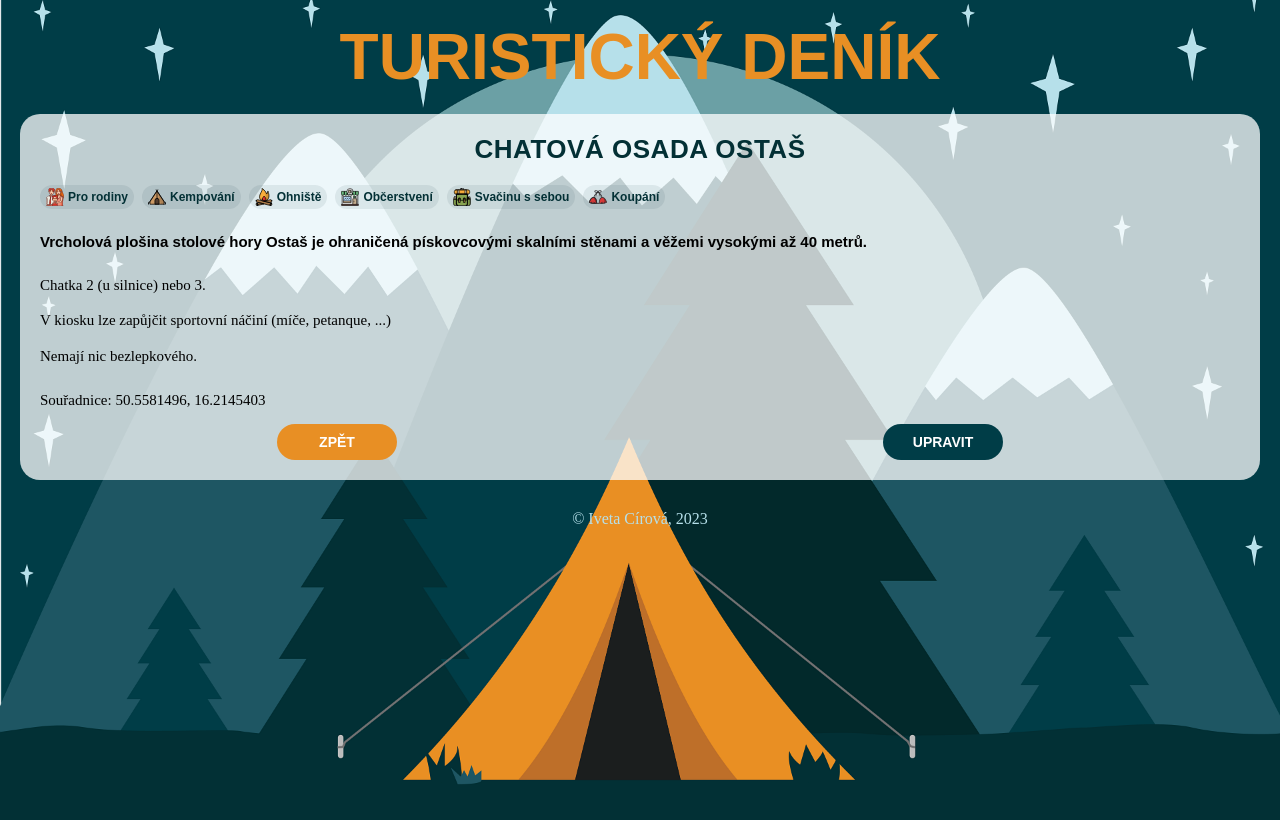
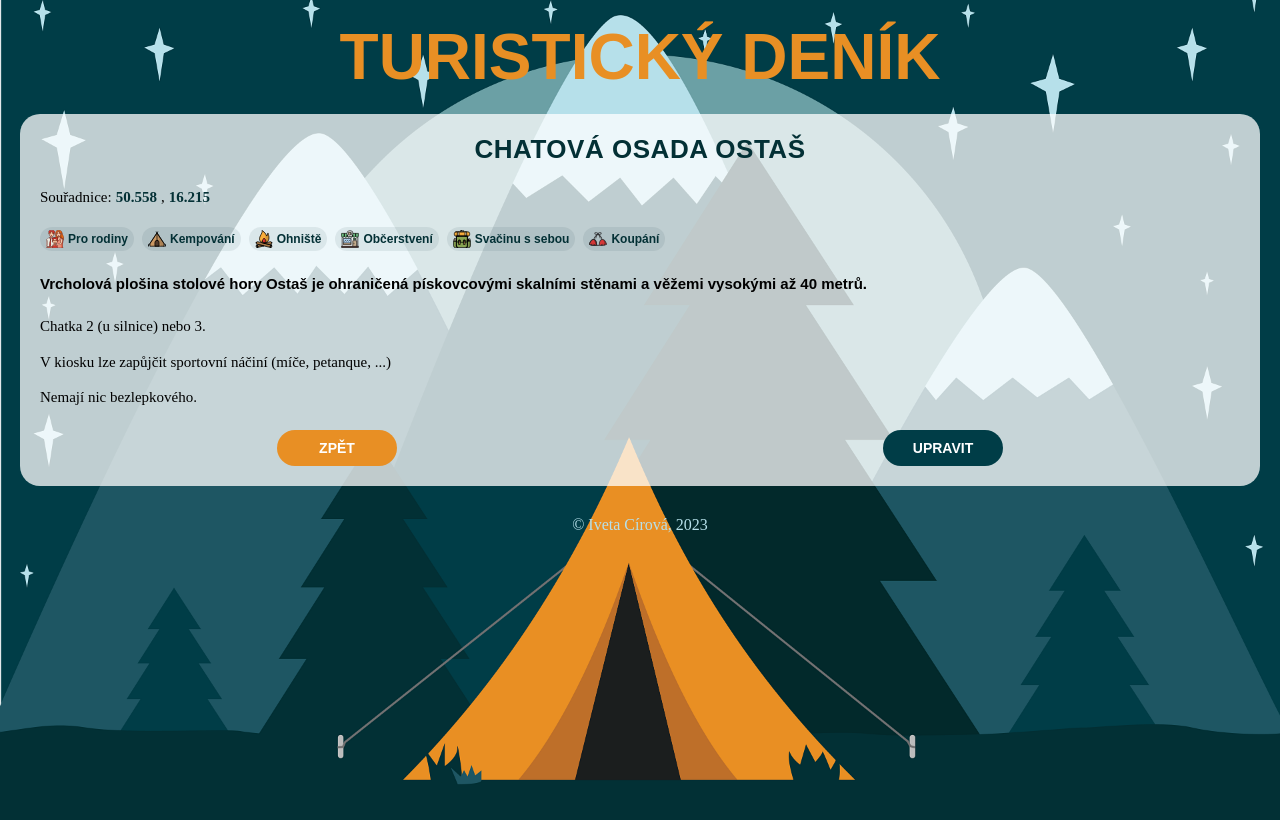
Before and after one commit to icirova/tourist-diary-v2, a React (Vite) app: page /detail/1 in a window 1280 px wide. Built offline with nearby package versions, Linux system fonts and the light colour scheme.

Commit message:
UI - souřadnice

```diff
--- a/src/components/CardForm.jsx
+++ b/src/components/CardForm.jsx
@@ -3,6 +3,7 @@ import PropTypes from 'prop-types';
 import "./CardForm.scss";
 import TagBadge from './TagBadge';
 import { TAGS } from '../tags';
+import formatCoordinate from '../utils/formatCoordinate';
 import pencilIcon from "/icons/pencil.svg";
 import notesIcon from "/icons/notes.svg";
 import descriptionIcon from "/icons/description.svg";
@@ -179,10 +180,7 @@ const CardForm = ({ onAddCard, pickedCoords }) => {
       {isVisible && (
         <form className="form" onSubmit={handleSubmit}>
           <div className="form__section">
-            <h3 className="form__section-title">Základní informace</h3>
-            <p className="help-text">
-              Pole označená <span className="required-star">*</span> jsou povinná.
-            </p>
+            <h3 className="form__section-title">Název</h3>
             <label htmlFor="title" className="field-label">
               <img className="label-icon" src={pencilIcon} alt="pencil" />
               Název <span className="required-star">*</span>
@@ -200,7 +198,10 @@ const CardForm = ({ onAddCard, pickedCoords }) => {
               onChange={handleChange}
             />
             <p className="help-text">Krátký, výstižný název místa (doporučeno 3–80 znaků).</p>
+          </div>
 
+          <div className="form__section">
+            <h3 className="form__section-title">Souřadnice</h3>
             <div className="field-label">
               <img className="label-icon" src={pinFormIcon} alt="pin" /> Pin na mapě
             </div>
@@ -249,6 +250,10 @@ const CardForm = ({ onAddCard, pickedCoords }) => {
                 />
               </div>
             </div>
+
+            <p className="help-text">
+              Náhled zobrazení: {formatCoordinate(formData.lat)}, {formatCoordinate(formData.lng)}
+            </p>
           </div>
 
           <div className="form__section">
@@ -275,7 +280,7 @@ const CardForm = ({ onAddCard, pickedCoords }) => {
           </div>
 
           <div className="form__section">
-            <h3 className="form__section-title">Popis a poznámky</h3>
+            <h3 className="form__section-title">Popis</h3>
             <label htmlFor="description" className="field-label">
               <img src={descriptionIcon} alt="description" className="label-icon" /> Popis
               {errors.description && <span className="error-message">{errors.description}</span>}
@@ -284,7 +289,6 @@ const CardForm = ({ onAddCard, pickedCoords }) => {
               id="description"
               name="description"
               rows="10"
-              cols="50"
               className="notes"
               value={formData.description}
               onChange={handleChange}
@@ -293,6 +297,7 @@ const CardForm = ({ onAddCard, pickedCoords }) => {
           </div>
 
           <div className="form__section">
+            <h3 className="form__section-title">Poznámky</h3>
             <label htmlFor="notes" className="field-label">
               <img src={notesIcon} alt="notes" className="label-icon" /> Poznámky
               {errors.notes && <span className="error-message">{errors.notes}</span>}
@@ -301,7 +306,6 @@ const CardForm = ({ onAddCard, pickedCoords }) => {
               id="notes"
               name="notes"
               rows="10"
-              cols="50"
               className="notes"
               value={formData.notes}
               onChange={handleChange}
--- a/src/components/CardOpen.jsx
+++ b/src/components/CardOpen.jsx
@@ -8,6 +8,7 @@ import data from "../data";
 import TagBadge from './TagBadge';
 import { TAGS, KEY_BY_ICON, TAG_BY_KEY } from '../tags';
 import CustomMapPin from './CustomMapPin';
+import formatCoordinate from '../utils/formatCoordinate';
 
 const DEFAULT_CENTER = [49.7514919, 15.326442];
 
@@ -281,6 +282,48 @@ const CardOpenContent = ({ card }) => {
         <>
           <h1 className="title ">{card.title}</h1>
 
+          {(card.lat !== undefined && card.lat !== null) || (card.lng !== undefined && card.lng !== null) ? (
+            <div className="location">
+              <p className="paragraph">
+                Souřadnice:
+                <span className="location__value" title={card.lat != null ? String(card.lat) : undefined}>
+                  {formatCoordinate(card.lat)}
+                </span>
+                ,
+                <span className="location__value" title={card.lng != null ? String(card.lng) : undefined}>
+                  {formatCoordinate(card.lng)}
+                </span>
+              </p>
+            </div>
+          ) : null}
+
+          <div className="tags">
+            {(card.tags || []).map((icon, index) => {
+              const keyName = KEY_BY_ICON[icon];
+              return <TagBadge key={`${keyName || icon}-${index}`} keyName={keyName || ''} />;
+            })}
+          </div>
+
+          <div className="perex">
+            {(Array.isArray(card.description) ? card.description : [card.description])
+              .filter(Boolean)
+              .map((oneParagraph, index) => (
+                <p key={index} className="paragraph">
+                  {oneParagraph}
+                </p>
+              ))}
+          </div>
+
+          <div className="notes">
+            {(Array.isArray(card.notes) ? card.notes : [card.notes])
+              .filter(Boolean)
+              .map((oneParagraph, index) => (
+                <p key={index} className="paragraph">
+                  {oneParagraph}
+                </p>
+              ))}
+          </div>
+
           {viewPhotos.length > 0 && (
             <div className="gallery">
               <div className="gallery__thumbnails">
@@ -357,37 +400,6 @@ const CardOpenContent = ({ card }) => {
             </div>
           )}
 
-          <div className="tags">
-            {(card.tags || []).map((icon, index) => {
-              const keyName = KEY_BY_ICON[icon];
-              return <TagBadge key={`${keyName || icon}-${index}`} keyName={keyName || ''} />;
-            })}
-          </div>
-
-          <div className="perex">
-            {(Array.isArray(card.description) ? card.description : [card.description])
-              .filter(Boolean)
-              .map((oneParagraph, index) => (
-                <p key={index} className="paragraph">
-                  {oneParagraph}
-                </p>
-              ))}
-          </div>
-
-          <div className="notes">
-            {(Array.isArray(card.notes) ? card.notes : [card.notes])
-              .filter(Boolean)
-              .map((oneParagraph, index) => (
-                <p key={index} className="paragraph">
-                  {oneParagraph}
-                </p>
-              ))}
-          </div>
-
-          <div className="location">
-            <p className="paragraph">Souřadnice: {card.lat}, {card.lng}</p>
-          </div>
-
           <div className="card__actions">
             <Link to="/" className="btn btn--primary btn--opened-card">Zpět</Link>
             <button className="btn btn--secondary" onClick={startEditing}>
@@ -409,6 +421,48 @@ const CardOpenContent = ({ card }) => {
             }}
           />
           {errors.title && <span className="error-message">{errors.title}</span>}
+
+          <div className="coords">
+            <label className="field-label" htmlFor="detail-lat">
+              Zeměpisná šířka <span className="required-star">*</span>
+              {errors.lat && <span className="error-message">{errors.lat}</span>}
+            </label>
+            <input
+              id="detail-lat"
+              className="field-input"
+              type="number"
+              step="any"
+              value={localLat}
+              onChange={(e) => {
+                const nextValue = e.target.value;
+                setLocalLat(nextValue);
+                applyValidation({ lat: nextValue });
+              }}
+            />
+
+            <label className="field-label" htmlFor="detail-lng">
+              Zeměpisná délka <span className="required-star">*</span>
+              {errors.lng && <span className="error-message">{errors.lng}</span>}
+            </label>
+            <input
+              id="detail-lng"
+              className="field-input"
+              type="number"
+              step="any"
+              value={localLng}
+              onChange={(e) => {
+                const nextValue = e.target.value;
+                setLocalLng(nextValue);
+                applyValidation({ lng: nextValue });
+              }}
+            />
+          </div>
+
+          <EditableLocationMap lat={localLat} lng={localLng} onPick={onPickCoords} />
+
+          <p className="help-text">
+            Náhled zobrazení: {formatCoordinate(localLat)} , {formatCoordinate(localLng)}
+          </p>
 
           <div className="tags">
             {tagOptions.map((tag) => (
@@ -449,44 +503,6 @@ const CardOpenContent = ({ card }) => {
             value={localNotes}
             onChange={(e) => setLocalNotes(e.target.value)}
           />
-
-          <div className="coords">
-            <label className="field-label" htmlFor="detail-lat">
-              Zeměpisná šířka <span className="required-star">*</span>
-              {errors.lat && <span className="error-message">{errors.lat}</span>}
-            </label>
-            <input
-              id="detail-lat"
-              className="field-input"
-              type="number"
-              step="any"
-              value={localLat}
-              onChange={(e) => {
-                const nextValue = e.target.value;
-                setLocalLat(nextValue);
-                applyValidation({ lat: nextValue });
-              }}
-            />
-
-            <label className="field-label" htmlFor="detail-lng">
-              Zeměpisná délka <span className="required-star">*</span>
-              {errors.lng && <span className="error-message">{errors.lng}</span>}
-            </label>
-            <input
-              id="detail-lng"
-              className="field-input"
-              type="number"
-              step="any"
-              value={localLng}
-              onChange={(e) => {
-                const nextValue = e.target.value;
-                setLocalLng(nextValue);
-                applyValidation({ lng: nextValue });
-              }}
-            />
-          </div>
-
-          <EditableLocationMap lat={localLat} lng={localLng} onPick={onPickCoords} />
 
           <div className="form__section">
             <h3 className="form__section-title">Fotogalerie</h3>
--- a/src/components/CardOpen.scss
+++ b/src/components/CardOpen.scss
@@ -132,6 +132,13 @@
   border-color: #033035;
 }
 
+.location__value {
+  display: inline-block;
+  margin: 0 4px;
+  font-weight: 600;
+  color: #033035;
+}
+
 .coords {
   display: grid;
   gap: 12px;
--- /dev/null
+++ b/src/utils/formatCoordinate.js
@@ -0,0 +1,15 @@
+const formatCoordinate = (value, options = {}) => {
+  const { fallback = '—', digits = 3 } = options;
+  if (value === undefined || value === null || value === '') {
+    return fallback;
+  }
+
+  const numeric = Number(value);
+  if (!Number.isFinite(numeric)) {
+    return fallback;
+  }
+
+  return numeric.toFixed(digits);
+};
+
+export default formatCoordinate;
```
